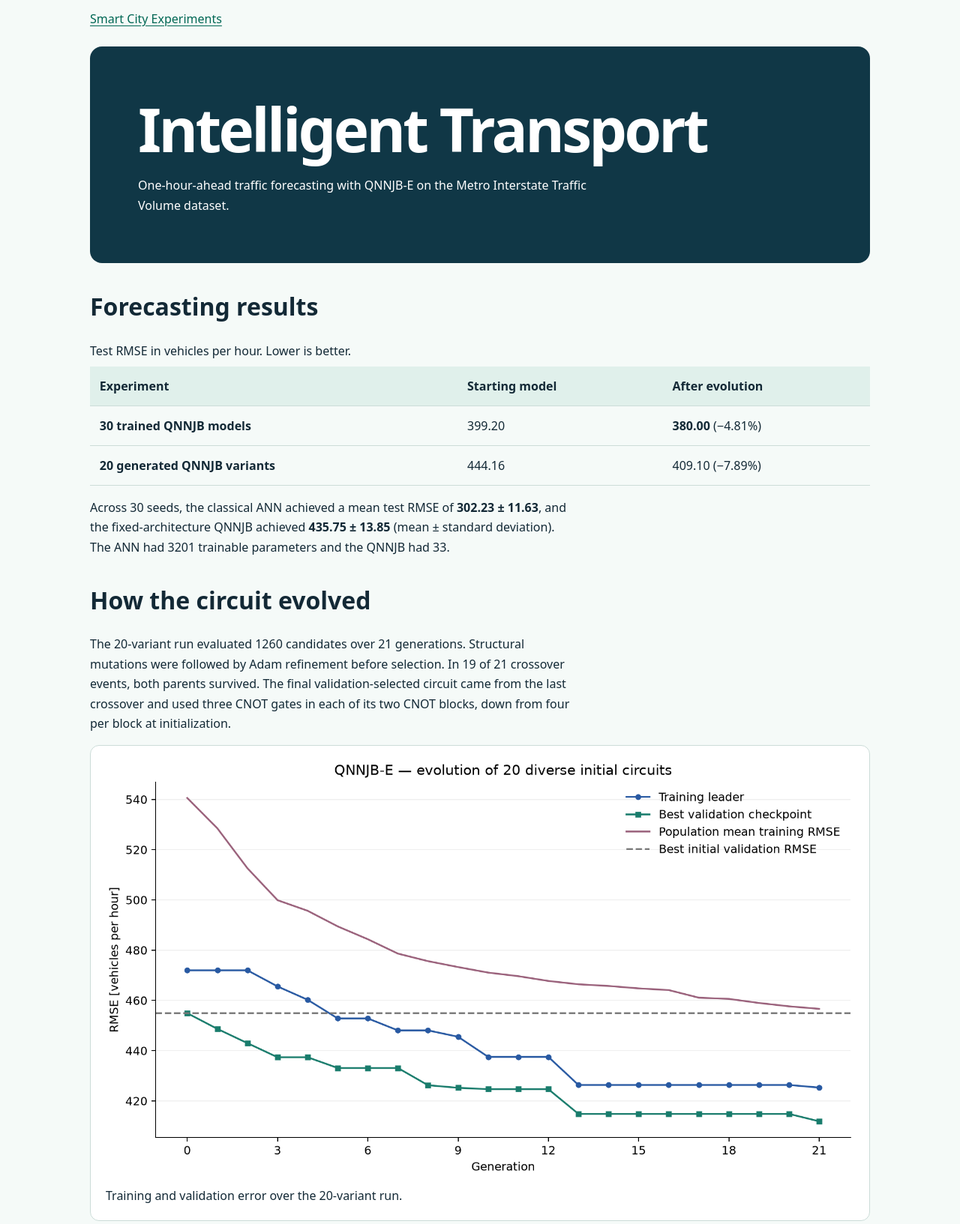
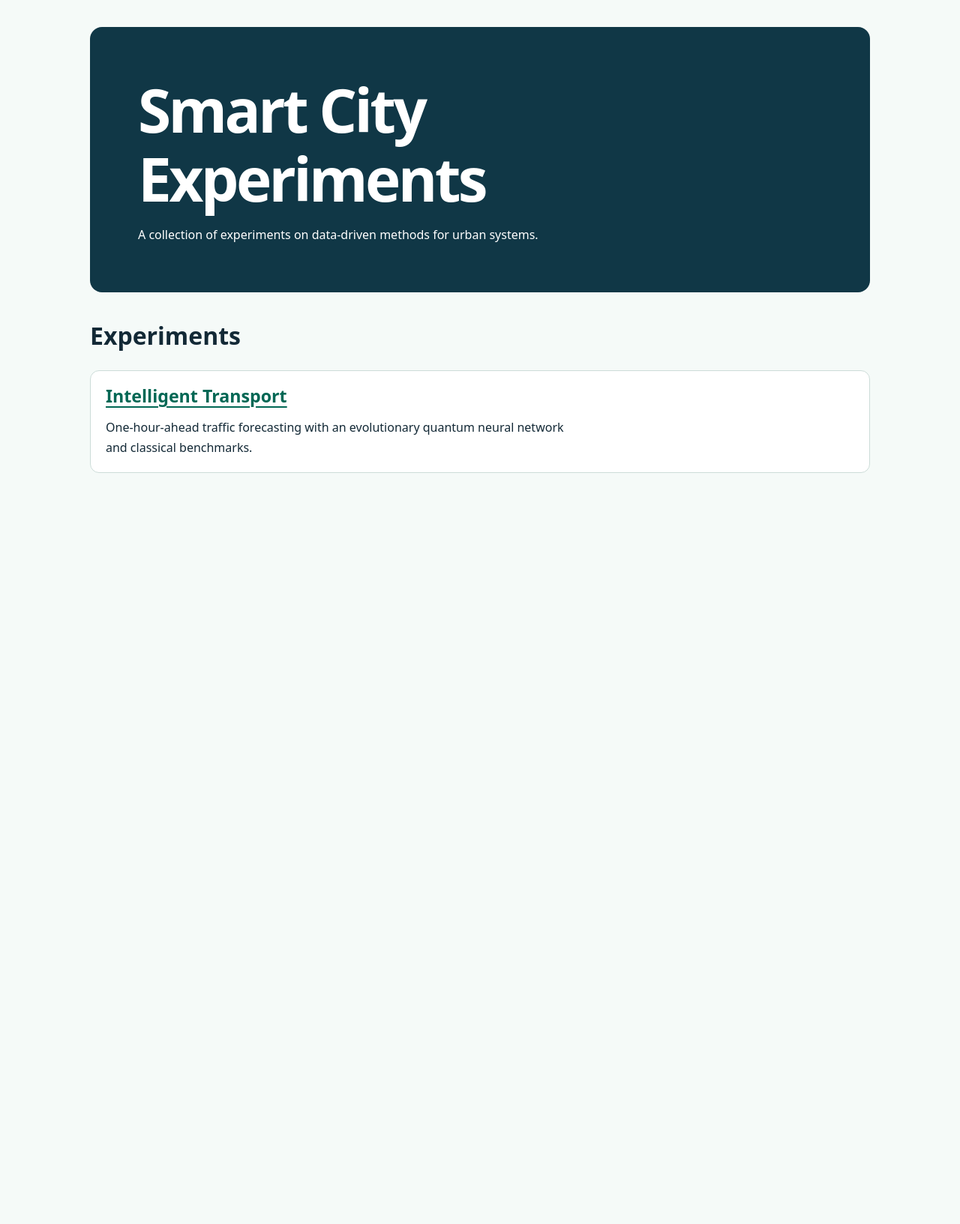
Before and after one commit to JerzyBalicki/smart-city-experiments, a plain HTML site: page index.html in a window 1280 px wide. Shown: the part 20-1653 px from the top of the page at 75% size. After the commit the page ends 800 px from the top, so only its background shows below. Drawn offline with Linux system fonts and the light colour scheme.

Commit message:
Revise index.html for smart city experiments overview
Updated the index.html file to reflect a new description and title for the smart city experiments. Removed detailed traffic forecasting content and replaced it with a general overview of smart city research.

```diff
--- a/index.html
+++ b/index.html
@@ -3,55 +3,24 @@
 <head>
 <meta charset="utf-8">
 <meta name="viewport" content="width=device-width, initial-scale=1">
-<meta name="description" content="One-hour-ahead traffic forecasting with QNNJB-E on the Metro Interstate Traffic Volume dataset.">
-<title>Intelligent Transport | Smart City Experiments</title>
-<link rel="stylesheet" href="../../style.css">
+<meta name="description" content="A collection of smart city research experiments.">
+<title>Smart City Experiments</title>
+<link rel="stylesheet" href="style.css">
 </head>
 <body>
 <main>
-<nav aria-label="Site"><a href="../../">Smart City Experiments</a></nav>
 <header class="hero">
-<h1>Intelligent Transport</h1>
-<p>One-hour-ahead traffic forecasting with QNNJB-E on the Metro Interstate Traffic Volume dataset.</p>
+<h1>Smart City<br>Experiments</h1>
+<p>A collection of experiments on data-driven methods for urban systems.</p>
 </header>
-<section aria-labelledby="results">
-<h2 id="results">Forecasting results</h2>
-<div class="table" tabindex="0" role="region" aria-label="Test RMSE comparison">
-<table>
-<caption>Test RMSE in vehicles per hour. Lower is better.</caption>
-<thead><tr><th scope="col">Experiment</th><th scope="col">Starting model</th><th scope="col">After evolution</th></tr></thead>
-<tbody>
-<tr><th scope="row">30 trained QNNJB models</th><td>399.20</td><td><strong>380.00</strong> (−4.81%)</td></tr>
-<tr><th scope="row">20 generated QNNJB variants</th><td>444.16</td><td>409.10 (−7.89%)</td></tr>
-</tbody>
-</table>
-</div>
-<p>Across 30 seeds, the classical ANN achieved a mean test RMSE of <strong>302.23 ± 11.63</strong>, and the fixed-architecture QNNJB achieved <strong>435.75 ± 13.85</strong> (mean ± standard deviation). The ANN had 3201 trainable parameters and the QNNJB had 33.</p>
-</section>
-<section aria-labelledby="evolution">
-<h2 id="evolution">How the circuit evolved</h2>
-<p>The 20-variant run evaluated 1260 candidates over 21 generations. Structural mutations were followed by Adam refinement before selection. In 19 of 21 crossover events, both parents survived. The final validation-selected circuit came from the last crossover and used three CNOT gates in each of its two CNOT blocks, down from four per block at initialization.</p>
-<figure>
-<a href="evolution_progress.png"><img src="evolution_progress.png" alt="Recorded progression of training and validation error across generations"></a>
-<figcaption>Training and validation error over the 20-variant run.</figcaption>
-</figure>
-<figure>
-<a href="winner_Qiskit.png"><img src="winner_Qiskit.png" alt="Qiskit diagram of the eight-qubit circuit selected on validation"></a>
-<figcaption>Validation-selected circuit from the 20-variant run, with eight qubits and 33 trainable parameters.</figcaption>
-</figure>
-</section>
-<section aria-labelledby="protocol">
-<h2 id="protocol">Evaluation protocol</h2>
-<p>The chronological split contained 22,006 training, 7335 validation and 7337 test examples. Models were selected using validation error. Each evolutionary result comes from one noiseless simulation run. The reported improvements reflect the combined effect of structural search and further Adam training. Estimating the separate contribution of structural search would require an Adam-only control with a matched budget.</p>
-</section>
-<section aria-labelledby="downloads">
-<h2 id="downloads">Results data</h2>
-<ul>
-<li><a href="history.csv" download>Evolution history (CSV)</a></li>
-<li><a href="final_population_metrics.csv" download>Final population metrics (CSV)</a></li>
-<li><a href="statistics.csv" download>Benchmark statistics across 30 seeds (CSV)</a></li>
-</ul>
+<section aria-labelledby="experiments">
+<h2 id="experiments">Experiments</h2>
+<article class="card">
+<h3><a href="experiments/intelligent-transport/">Intelligent Transport</a></h3>
+<p>One-hour-ahead traffic forecasting with an evolutionary quantum neural network and classical benchmarks.</p>
+</article>
 </section>
 </main>
 </body>
 </html>
+</html>
```
